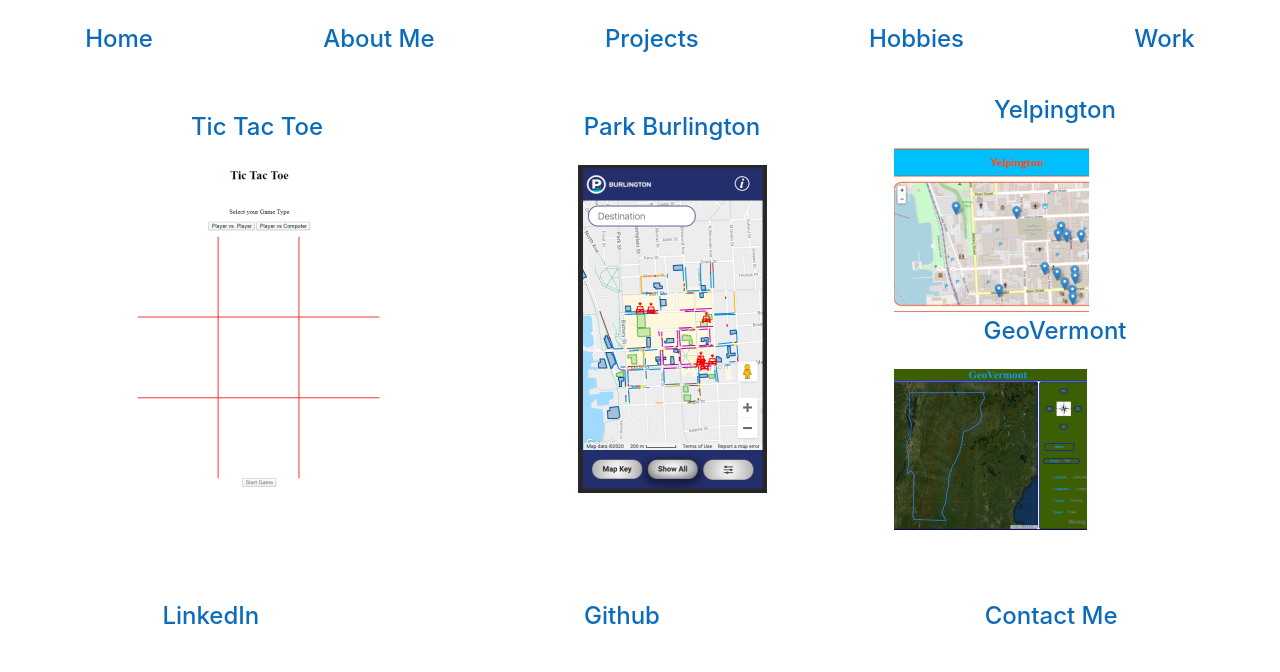
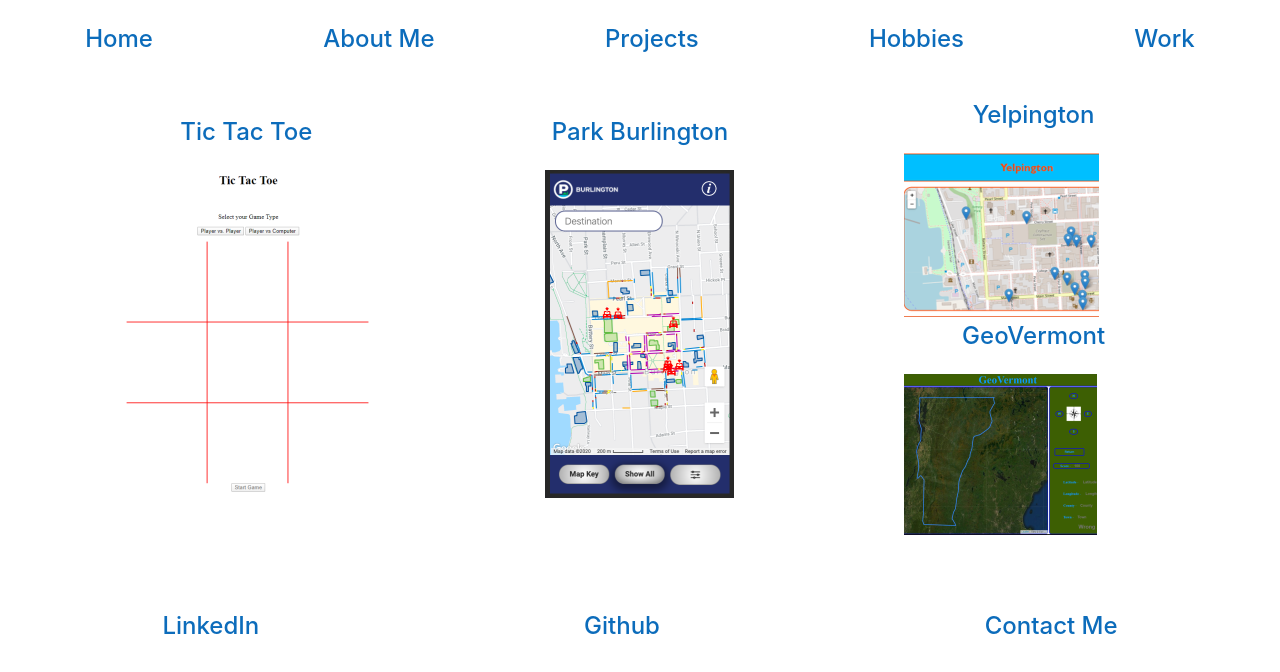
Before and after one commit to foxflyer40/Michael-Muzzy-portfolio, a React (Create React App) app in the folder client/: page /projects in a window 1280 px wide. Shown: the top 672 px of the page. Built offline with nearby package versions, Linux system fonts and the light colour scheme.

Commit message:
continue align items

```diff
--- a/client/src/App.css
+++ b/client/src/App.css
@@ -112,16 +112,13 @@ html, body {
 }
 
 label {
-   margin: 4em;
+   margin: 2em;
 }
 
-a {
-   align-self: center;
-   justify-self: center;
-}
 
 #githubWork {
    flex-direction: column;
+   margin: 2em;
    align-items: center;
    justify-items: center;
 }
```
